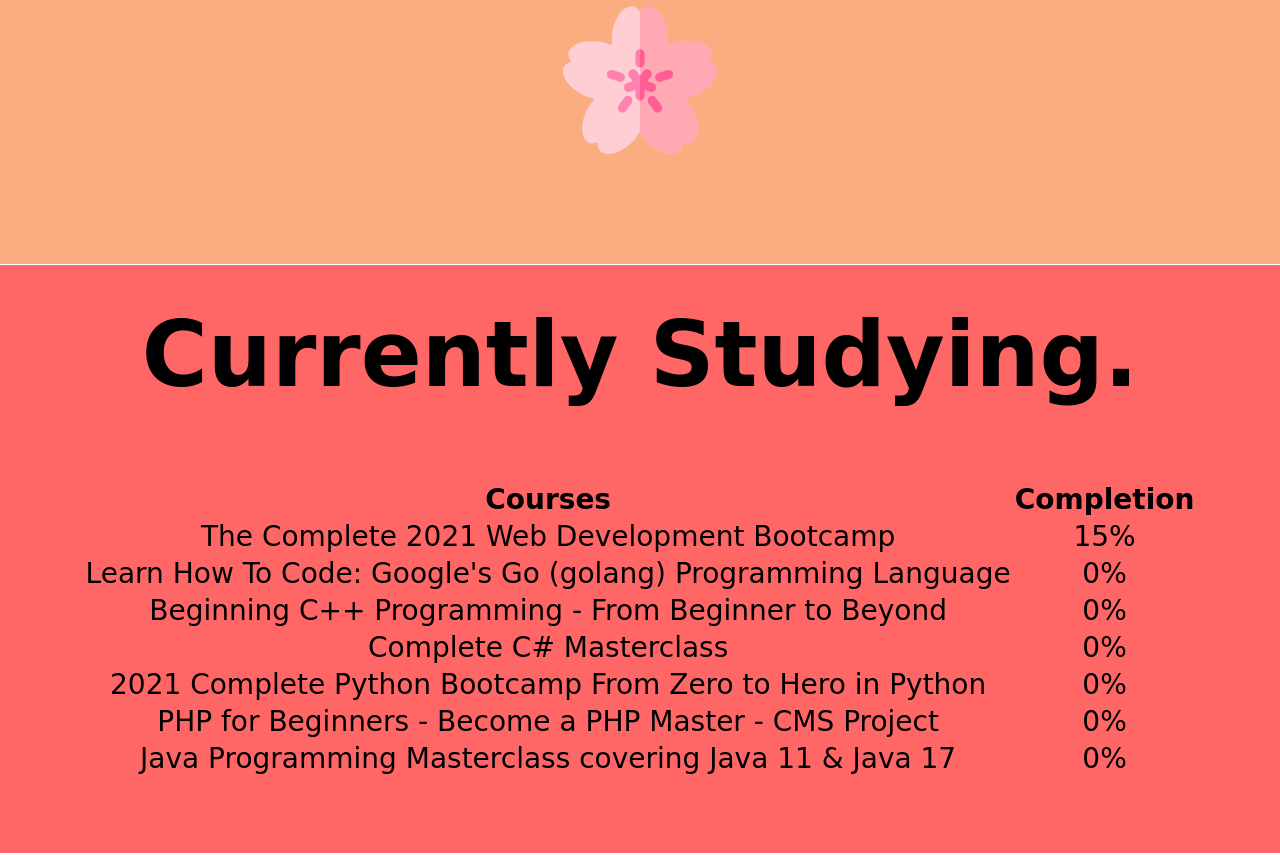
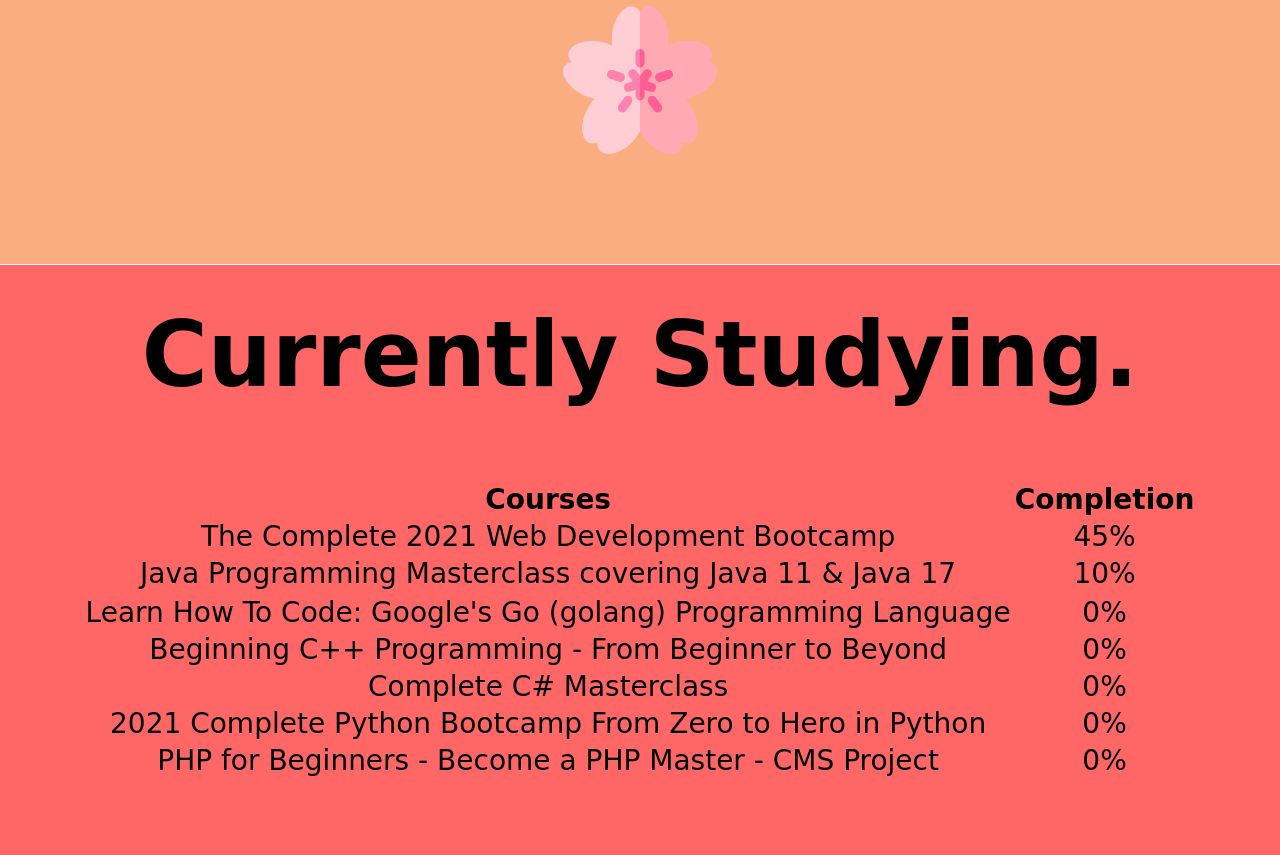
Before and after one commit to StijnClara/Personal, a plain HTML site: page index.html in a window 1280 px wide. Shown: the part 487-1342 px from the top of the page. Drawn offline with Linux system fonts and the light colour scheme.

Commit message:
Update index.html

```diff
--- a/index.html
+++ b/index.html
@@ -20,8 +20,10 @@
                 </tr>
                 <tr>
                     <td>The Complete 2021 Web Development Bootcamp</td>
-                    <td>15%</td>
-                </tr>
+                    <td>45%</td>
+                </tr> </tr> <td>Java Programming Masterclass covering Java 11 & Java 17</td>
+                    <td>10%</td>
+                <tr>
                 <tr>
                     <td>Learn How To Code: Google's Go (golang) Programming Language</td>
                     <td>0%</td>
@@ -41,10 +43,8 @@
                 <tr>
                     <td>PHP for Beginners - Become a PHP Master - CMS Project</td>
                     <td>0%</td>
-                </tr>
-                <tr>
-                    <td>Java Programming Masterclass covering Java 11 & Java 17</td>
-                    <td>0%</td>
+
+
                 </tr>
             </table>
         </div>
```
